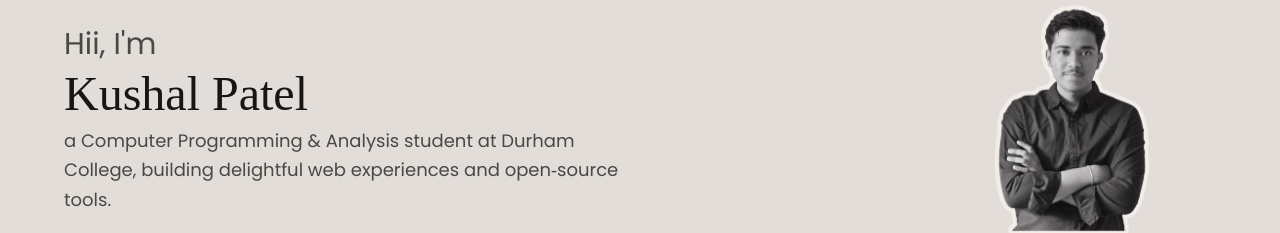
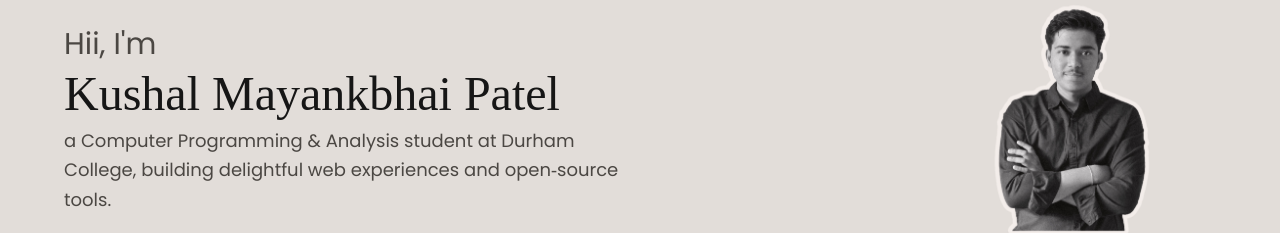
Before and after one commit to pkushal05/Blogify, a React (Vite) app in the folder client/: page /about in a window 1280 px wide. Shown: the part 244-477 px from the top of the page. Built offline with nearby package versions, Linux system fonts and the light colour scheme; no server answers; a web font is replaced by a local one.

Commit message:
Update About component to reflect full name in header and image alt text

```diff
--- a/client/src/pages/About.jsx
+++ b/client/src/pages/About.jsx
@@ -64,7 +64,7 @@ const About = () => {
           <div className="space-y-2">
             <h3 className="text-2xl md:text-3xl text-base-content">Hii, I'm</h3>
             <h1 className="text-3xl md:text-5xl text-neutral font-[FairPlay]">
-              Kushal Patel
+              Kushal Mayankbhai Patel
             </h1>
             <p className="max-w-xl text-base md:text-lg text-base-content leading-relaxed">
               a Computer Programming &amp; Analysis student at Durham College,
@@ -77,7 +77,7 @@ const About = () => {
             <div className="w-72 h-94 overflow-hidden">
               <img
                 src={my_photo}
-                alt="Kushal Patel"
+                alt="Kushal Mayankbhai Patel"
                 className="w-full h-full object-cover"
               />
             </div>
```
